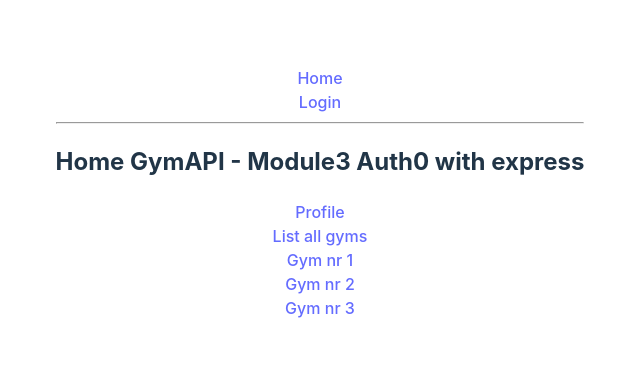
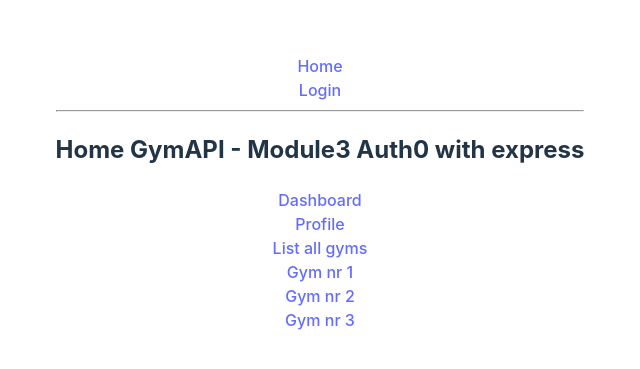
Before and after one commit to eklownr/gymAPI, a React (Vite) app in the folder client/: page / in a window 1280 px wide. Shown: the part 239-608 px from the top of the page, without its empty margins (320-960 px from the left). Built offline with nearby package versions, Linux system fonts and the light colour scheme; no server answers.

Commit message:
add profile

```diff
--- a/client/src/components/Home/Home.jsx
+++ b/client/src/components/Home/Home.jsx
@@ -2,6 +2,7 @@ const Home = () => {
 	return (
 		<div>
 			<h2>Home GymAPI - Module3 Auth0 with express</h2>
+			<a href="https://gymapi-frontend.onrender.com/profile"> Dashboard </a>
 			<a href="https://gymapi-backend.onrender.com/profile"> Profile </a>
 			<a href="https://gymapi-backend.onrender.com/gyms"> List all gyms </a>
 			<a href="https://gymapi-backend.onrender.com/gyms/1"> Gym nr 1 </a>
```
